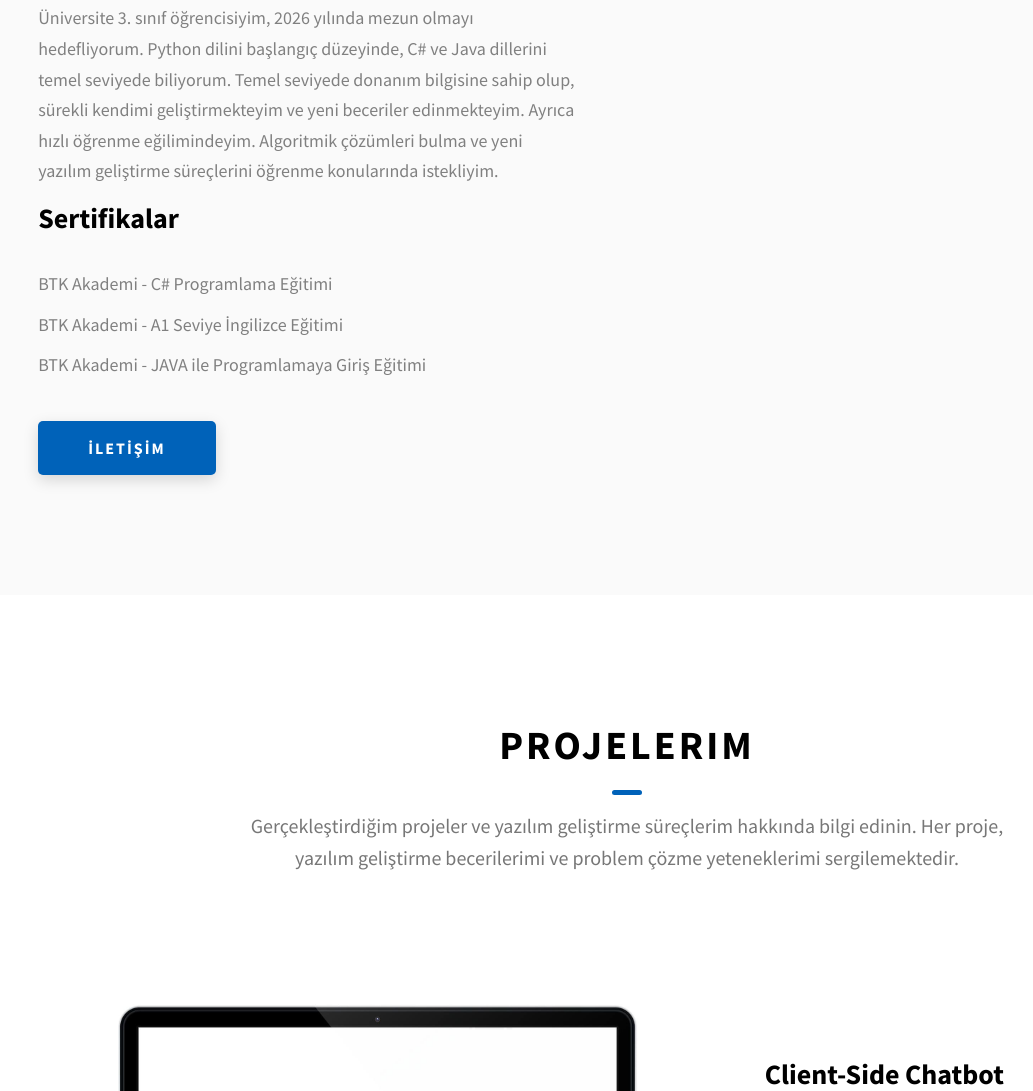
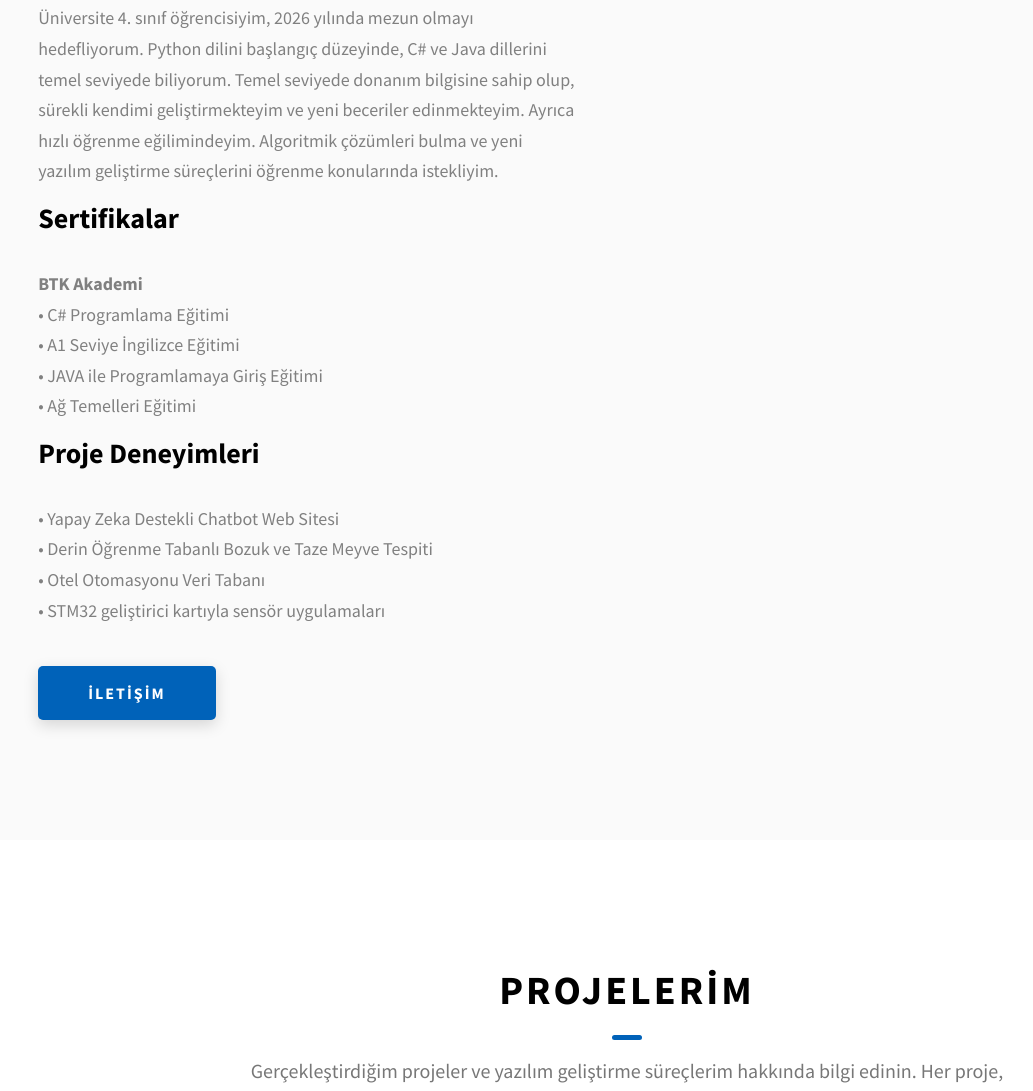
Before and after one commit to mertarslna/personal-website, a website: page index.html in a window 1280 px wide. Shown: the part 1709-2800 px from the top of the page, without its empty margins (13-1046 px from the left). Drawn offline with Linux system fonts and the light colour scheme.

Commit message:
Personal Website
Main Page and Project updates

```diff
--- a/index.html
+++ b/index.html
@@ -22,7 +22,7 @@
         <div class="header__logo-container">
           <div class="header__logo-img-cont">
             <img
-              src="./assets/png/john-doe.png"
+              src="./assets/png/mert-arslan.png"
               alt="Ram Maheshwari Logo Image"
               class="header__logo-img"
             />
@@ -72,7 +72,7 @@
             </li>
 
             <li class="header__sm-menu-link">
-              <a href="./index.html#projects"> Projelerim </a>
+              <a href="./index.html#projects"> Projelerİm </a>
             </li>
 
             <li class="header__sm-menu-link">
@@ -87,11 +87,11 @@
         <h1 class="heading-primary">Merhaba, Ben Mert Arslan</h1>
         <div class="home-hero__info">
           <p class="text-primary">
-            Fırat Üniversitesi Bilgisayar Mühendisliği 3. sınıf öğrencisiyim. Algoritmik çözümler üretmeye ve yeni teknolojiler öğrenmeye istekliyim. Temel seviyede Java, C#, SQL ve Python bilgisine sahibim. Hızlı öğrenme ve kendimi geliştirme konusunda motivasyonluyum.
+            Fırat Üniversitesi Bilgisayar Mühendisliği 4. sınıf öğrencisiyim. Algoritmik çözümler üretmeye ve yeni teknolojiler öğrenmeye istekliyim. Temel seviyede Java, C#, SQL ve Python bilgisine sahibim. Hızlı öğrenme ve kendimi geliştirme konusunda motivasyonluyum.
           </p>
         </div>
         <div class="home-hero__cta">
-          <a href="./#projects" class="btn btn--bg">Projelerim</a>
+          <a href="./index.html#projects" class="btn btn--bg">Projelerİm</a>
         </div>
       </div>
       <div class="home-hero__socials">
@@ -153,7 +153,7 @@
         <h2 class="heading heading-sec heading-sec__mb-med">
           <span class="heading-sec__main">Hakkımda</span>
           <span class="heading-sec__sub">
-            Fırat Üniversitesi Bilgisayar Mühendisliği 3. sınıf öğrencisiyim. 2026 yılında mezun olmayı hedefliyorum. Algoritmik çözümler bulma ve yeni yazılım geliştirme süreçlerini öğrenme konusunda istekliyim.
+            Fırat Üniversitesi Bilgisayar Mühendisliği 4. sınıf öğrencisiyim. 2026 yılında mezun olmayı hedefliyorum. Algoritmik çözümler bulma ve yeni yazılım geliştirme süreçlerini öğrenme konusunda istekliyim.
           </span>
         </h2>
         <div class="about__content">
@@ -176,20 +176,25 @@
               </p>
               <h3 class="about__content-title">Özet</h3>
               <p class="about__content-details-para">
-                Üniversite 3. sınıf öğrencisiyim, 2026 yılında mezun olmayı hedefliyorum. Python dilini başlangıç düzeyinde, C# ve Java dillerini temel seviyede biliyorum. Temel seviyede donanım bilgisine sahip olup, sürekli kendimi geliştirmekteyim ve yeni beceriler edinmekteyim. Ayrıca hızlı öğrenme eğilimindeyim. Algoritmik çözümleri bulma ve yeni yazılım geliştirme süreçlerini öğrenme konularında istekliyim.
+                Üniversite 4. sınıf öğrencisiyim, 2026 yılında mezun olmayı hedefliyorum. Python dilini başlangıç düzeyinde, C# ve Java dillerini temel seviyede biliyorum. Temel seviyede donanım bilgisine sahip olup, sürekli kendimi geliştirmekteyim ve yeni beceriler edinmekteyim. Ayrıca hızlı öğrenme eğilimindeyim. Algoritmik çözümleri bulma ve yeni yazılım geliştirme süreçlerini öğrenme konularında istekliyim.
               </p>
               <h3 class="about__content-title">Sertifikalar</h3>
-                <p class="about__content-details-para">
-                  BTK Akademi - C# Programlama Eğitimi
-                </p>
-                <p class="about__content-details-para">
-                  BTK Akademi - A1 Seviye İngilizce Eğitimi
-                </p>
-                <p class="about__content-details-para">
-                  BTK Akademi - JAVA ile Programlamaya Giriş Eğitimi
-                </p>
+              <p class="about__content-details-para">
+                <strong>BTK Akademi</strong><br>
+                • C# Programlama Eğitimi<br>
+                • A1 Seviye İngilizce Eğitimi<br>
+                • JAVA ile Programlamaya Giriş Eğitimi<br>
+                • Ağ Temelleri Eğitimi
+              </p>
+              <h3 class="about__content-title">Proje Deneyimleri</h3>
+              <p class="about__content-details-para">
+                • Yapay Zeka Destekli Chatbot Web Sitesi<br>
+                • Derin Öğrenme Tabanlı Bozuk ve Taze Meyve Tespiti<br>
+                • Otel Otomasyonu Veri Tabanı<br>
+                • STM32 geliştirici kartıyla sensör uygulamaları
+              </p>
             </div>
-            <a href="./#contact" class="btn btn--med btn--theme dynamicBgClr"
+            <a href="./index.html#contact" class="btn btn--med btn--theme dynamicBgClr"
               >İletİşİm</a
             >
           </div>
@@ -210,7 +215,7 @@
     <section id="projects" class="projects sec-pad">
       <div class="main-container">
         <h2 class="heading heading-sec heading-sec__mb-bg">
-          <span class="heading-sec__main">Projelerim</span>
+          <span class="heading-sec__main">Projelerİm</span>
           <span class="heading-sec__sub">
             Gerçekleştirdiğim projeler ve yazılım geliştirme süreçlerim hakkında bilgi edinin. Her proje, yazılım geliştirme becerilerimi ve problem çözme yeteneklerimi sergilemektedir.
           </span>
```
Also changed, not shown: project-1.html (+1 -1 lines), project-2.html (+1 -1 lines), project-3.html (+2 -4 lines), assets/png/mert-arslan.png (added).
